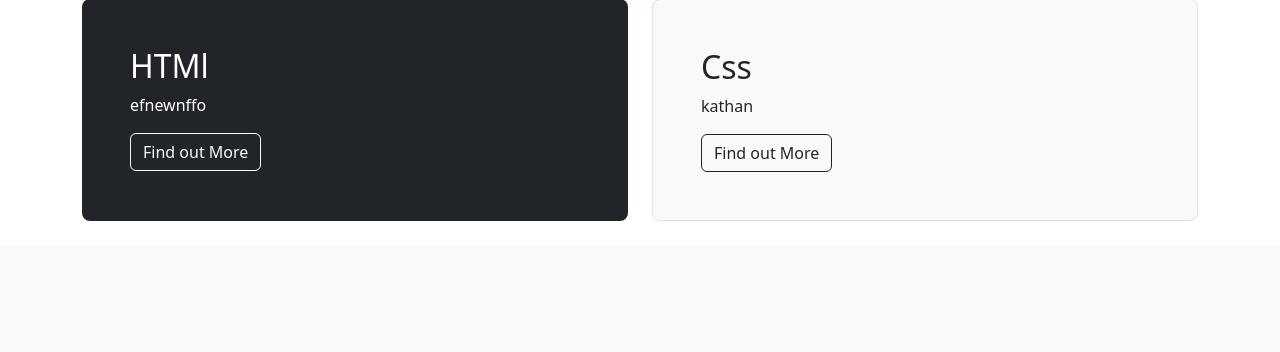
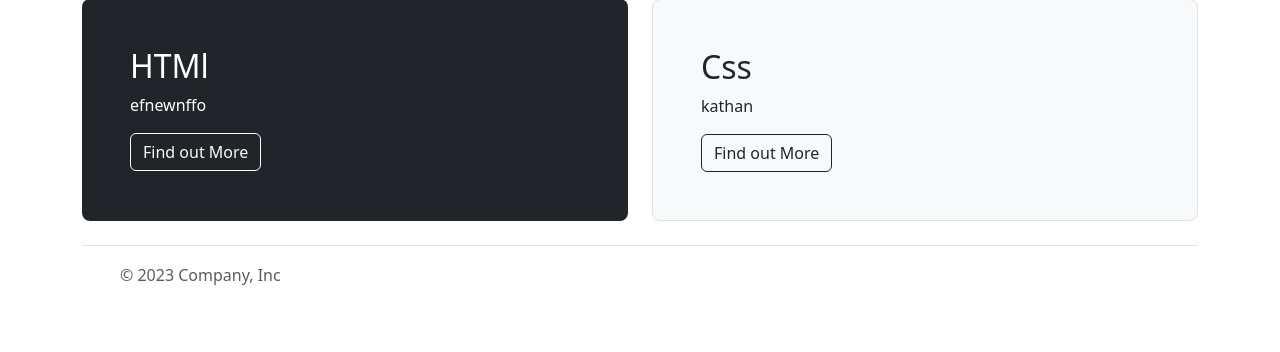
Before and after one commit to Kathan190/Chaos-Coding-Club, a Django app: page / in a window 1280 px wide. Shown: the part 1097-1449 px from the top of the page. Before the commit the page ends 1318 px from the top, so only its background shows below. Run offline with Django 3.2, Linux system fonts and the light colour scheme; data comes from the database, SQL or seed files in the repository.

Commit message:
home page has been completed

```diff
--- a/Code/templates/index.html
+++ b/Code/templates/index.html
@@ -87,6 +87,26 @@
     </div>
 </main>
     <!-- Example of code section end -->
+
+    <!-- Footer section code start -->
+    <div class="container">
+        <footer class="d-flex flex-wrap justify-content-between align-items-center py-3 my-4 border-top">
+          <div class="col-md-4 d-flex align-items-center">
+            <a href="/" class="mb-3 me-2 mb-md-0 text-body-secondary text-decoration-none lh-1">
+              <svg class="bi" width="30" height="24"><use xlink:href="#bootstrap"/></svg>
+            </a>
+            <span class="mb-3 mb-md-0 text-body-secondary">&copy; 2023 Company, Inc</span>
+          </div>
+
+          <ul class="nav col-md-4 justify-content-end list-unstyled d-flex">
+            <li class="ms-3"><a class="text-body-secondary" href="#"><svg class="bi" width="24" height="24"><use xlink:href="#twitter"/></svg></a></li>
+            <li class="ms-3"><a class="text-body-secondary" href="#"><svg class="bi" width="24" height="24"><use xlink:href="#instagram"/></svg></a></li>
+            <li class="ms-3"><a class="text-body-secondary" href="#"><svg class="bi" width="24" height="24"><use xlink:href="#facebook"/></svg></a></li>
+          </ul>
+        </footer>
+    </div>
+
+    <!-- Footer section code end -->
 <br>
 
     <!-- Javascript files -->
```
